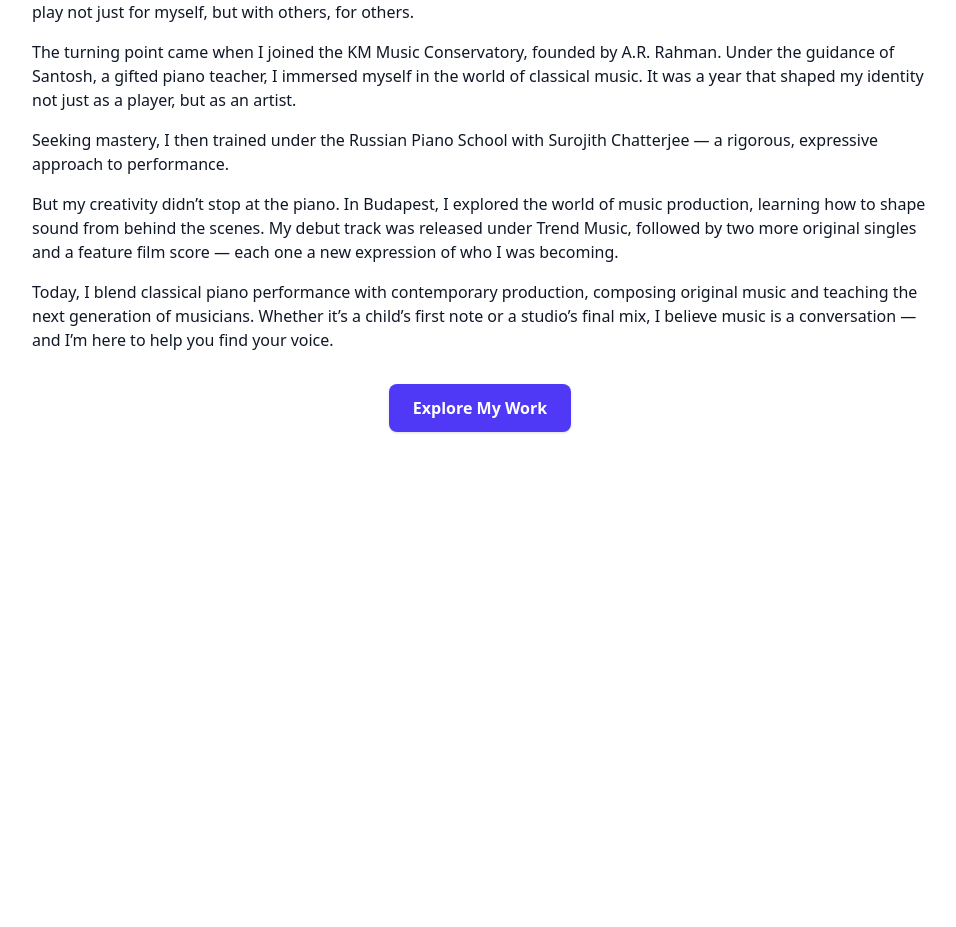
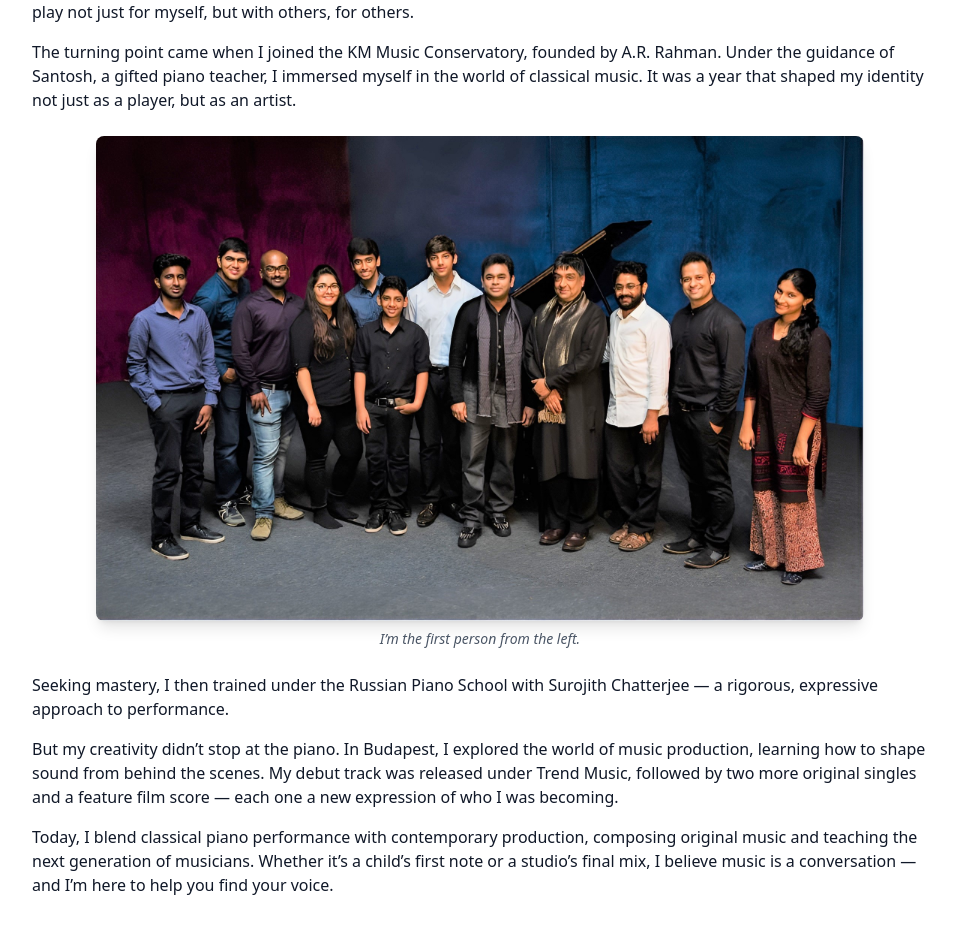
Before and after one commit to ashwinkotee/music-teaching-website, a React (Vite) app: page /about-me in a window 1280 px wide. Shown: the part 1083-2010 px from the top of the page, without its empty margins (160-1116 px from the left). Before the commit the page ends 1579 px from the top, so only its background shows below. Built offline with nearby package versions, Linux system fonts and the light colour scheme.

Commit message:
edited the About Me page

```diff
--- a/src/pages/AboutMePage.jsx
+++ b/src/pages/AboutMePage.jsx
@@ -46,6 +46,17 @@ const AboutMePage = () => {
               It was a year that shaped my identity not just as a player, but as
               an artist.
             </p>
+            <div className="flex flex-col items-center my-6">
+              <img
+                src="/withArr.jpg"
+                alt="Ashwin at performance"
+                className="rounded-lg shadow-lg w-full max-w-3xl"
+              />
+              <p className="mt-2 text-sm text-gray-600 dark:text-gray-400 italic">
+                I’m the first person from the left.
+              </p>
+            </div>
+
             <p className="mb-4">
               Seeking mastery, I then trained under the Russian Piano School
               with Surojith Chatterjee — a rigorous, expressive approach to
```
